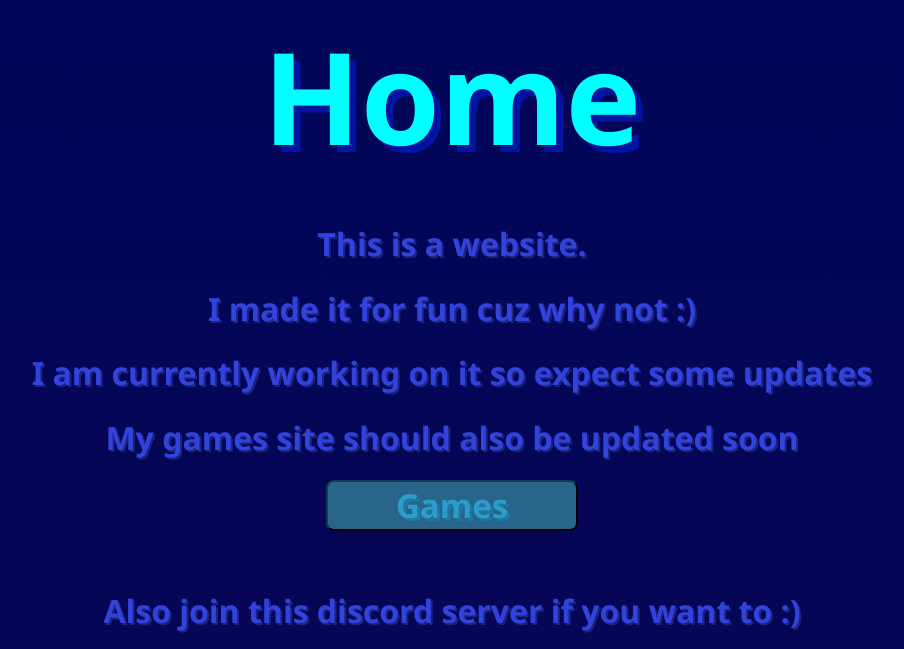
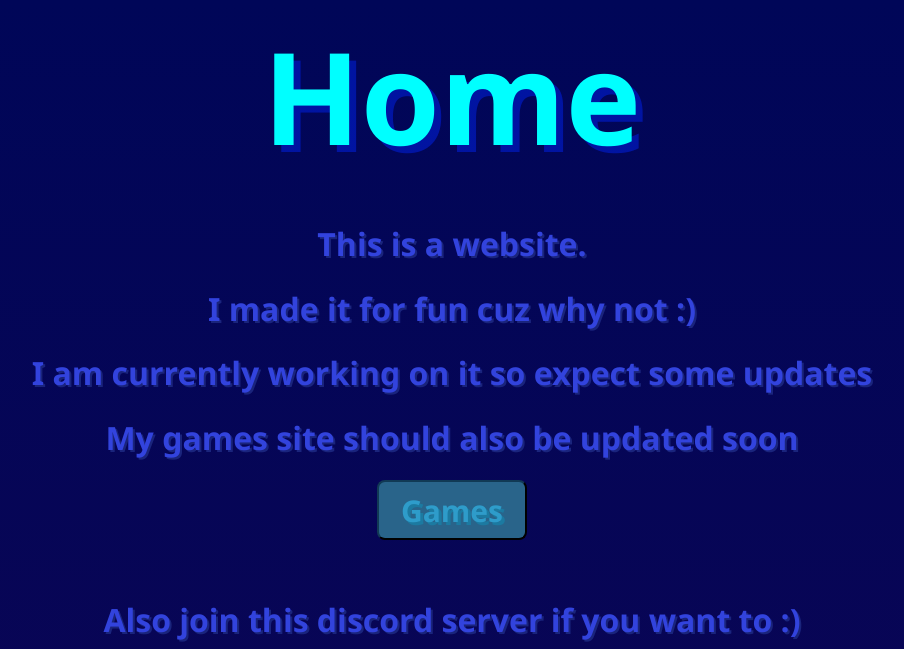
Before and after one commit to HEJOK254/home, a plain HTML site: page index.html in a window 1280 px wide. Shown: the top 649 px of the page, without its empty margins (188-1092 px from the left). Drawn offline with Linux system fonts and the light colour scheme.

Commit message:
this should work :D

```diff
--- a/style.css
+++ b/style.css
@@ -27,14 +27,14 @@
     background-color: #29648a;
     font-family: 'Segoe UI', Tahoma, Geneva, Verdana, sans-serif;
     font-weight: bold;
-    font-size: 33px;
+    font-size: 30px;
     text-align: center;
     color: #2e9cca;
     text-shadow: 3px 3px #1c7aa1;
     border-radius: 8px;
     border-color: #113a55;
-    width: 20%;
-    height: fit-content;
+    width: 150px;
+    height: 60px;
 }
 
 body{
```
